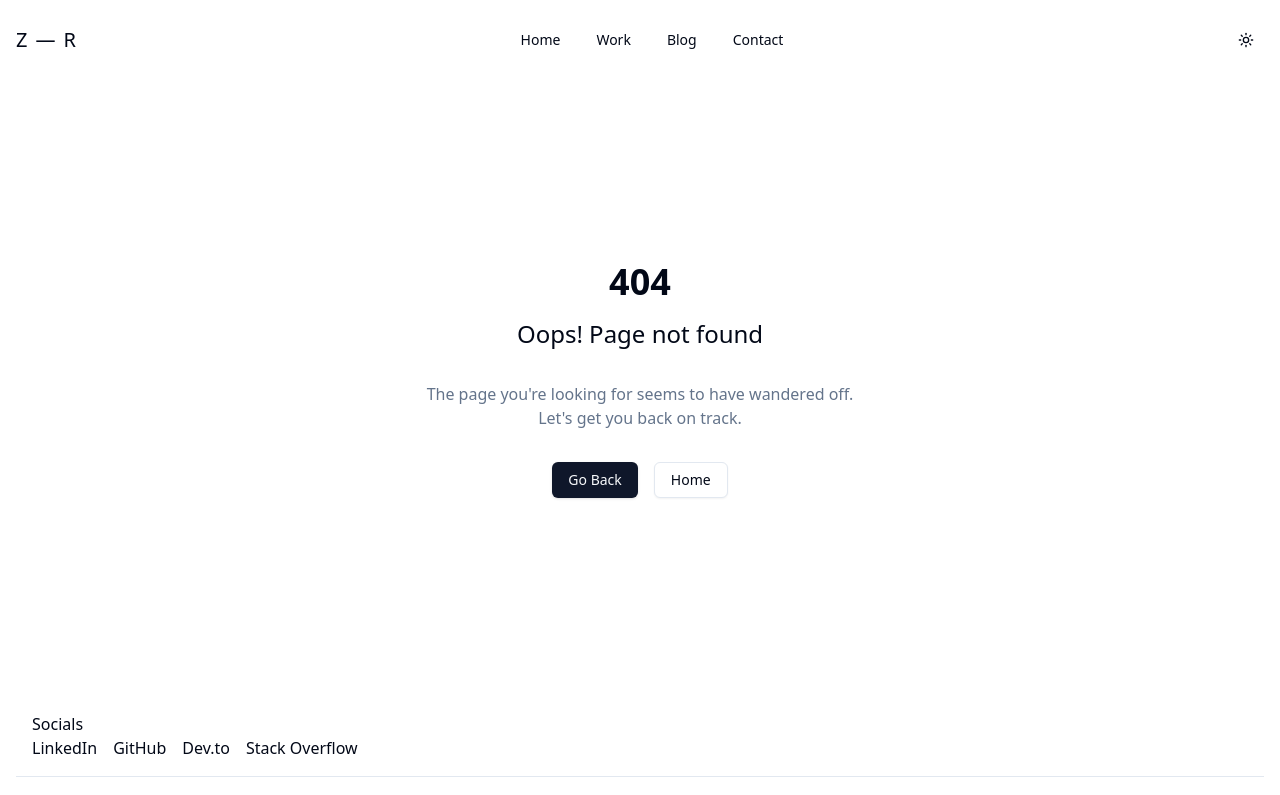
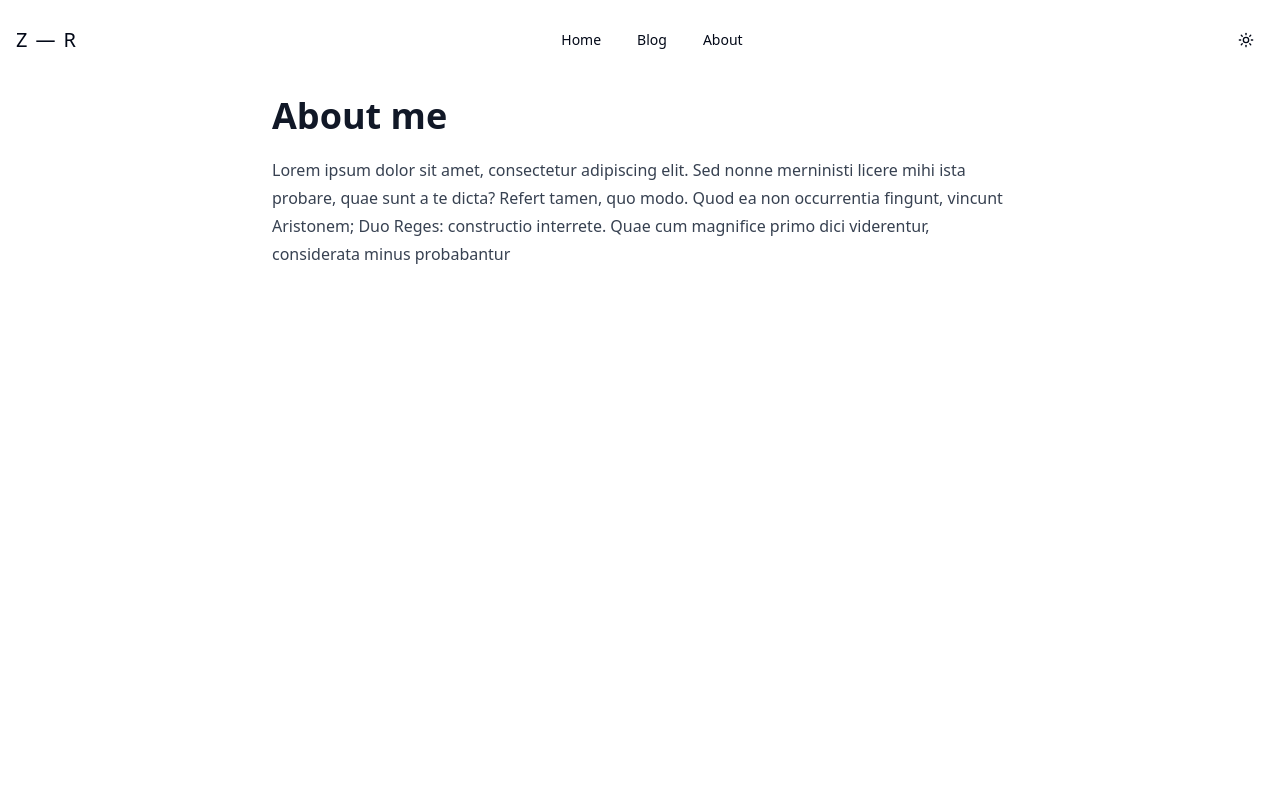
Before and after one commit to ZRktty/zrktty.dev, a Next.js app: page /about in a window 1280 px wide. Before the commit this address had no page. Shown: the top 795 px of the page. Built offline with nearby package versions, Linux system fonts and the light colour scheme.

Commit message:
chore: simplify menu structure
- remove pages not needed for going live
- rename Contact page to About me

```diff
--- /dev/null
+++ b/src/app/about/page.tsx
@@ -0,0 +1,17 @@
+import React from 'react';
+
+const ContactPage: React.FC = () => {
+  return (
+    <div className="container mx-auto p-4  min-h-screen max-w-3xl prose dark:prose-invert">
+      <h1 className=" mb-4">About me</h1>
+      <p>
+        Lorem ipsum dolor sit amet, consectetur adipiscing elit.
+        Sed nonne merninisti licere mihi ista probare, quae sunt a te dicta?
+        Refert tamen, quo modo. Quod ea non occurrentia fingunt, vincunt Aristonem; Duo Reges: constructio interrete.
+        Quae cum magnifice primo dici viderentur, considerata minus probabantur
+      </p>
+    </div>
+  );
+};
+
+export default ContactPage;
--- a/src/app/contact/page.tsx
+++ /dev/null
@@ -1,11 +0,0 @@
-import React from 'react';
-
-const ContactPage: React.FC = () => {
-  return (
-    <div className="container mx-auto p-4  min-h-screen">
-      <h1 className="text-2xl font-bold mb-4">Contact Us</h1>
-    </div>
-  );
-};
-
-export default ContactPage;
--- a/src/components/MainNav.tsx
+++ b/src/components/MainNav.tsx
@@ -21,13 +21,13 @@ export function MainNav() {
                         </NavigationMenuLink>
                     </Link>
                 </NavigationMenuItem>
-                <NavigationMenuItem>
-                    <Link href="/work" legacyBehavior passHref>
-                        <NavigationMenuLink className={navigationMenuTriggerStyle()}>
-                            Work
-                        </NavigationMenuLink>
-                    </Link>
-                </NavigationMenuItem>
+                {/*<NavigationMenuItem>*/}
+                {/*    <Link href="/work" legacyBehavior passHref>*/}
+                {/*        <NavigationMenuLink className={navigationMenuTriggerStyle()}>*/}
+                {/*            Work*/}
+                {/*        </NavigationMenuLink>*/}
+                {/*    </Link>*/}
+                {/*</NavigationMenuItem>*/}
                 <NavigationMenuItem>
                     <Link href="/blog" legacyBehavior passHref>
                         <NavigationMenuLink className={navigationMenuTriggerStyle()}>
@@ -36,9 +36,9 @@ export function MainNav() {
                     </Link>
                 </NavigationMenuItem>
                 <NavigationMenuItem>
-                    <Link href="/contact" legacyBehavior passHref>
+                    <Link href="/about" legacyBehavior passHref>
                         <NavigationMenuLink className={navigationMenuTriggerStyle()}>
-                            Contact
+                            About
                         </NavigationMenuLink>
                     </Link>
                 </NavigationMenuItem>
--- a/src/components/Nav.tsx
+++ b/src/components/Nav.tsx
@@ -10,8 +10,8 @@ const Nav: React.FC<NavProps> = ({ className = "" }) => {
       <Link href="/" className="text-blue-500 hover:underline">
         Home
       </Link>
-      <Link href="/contact" className="text-blue-500 hover:underline">
-        Contact
+      <Link href="/about" className="text-blue-500 hover:underline">
+        About
       </Link>
     </nav>
   );
```
